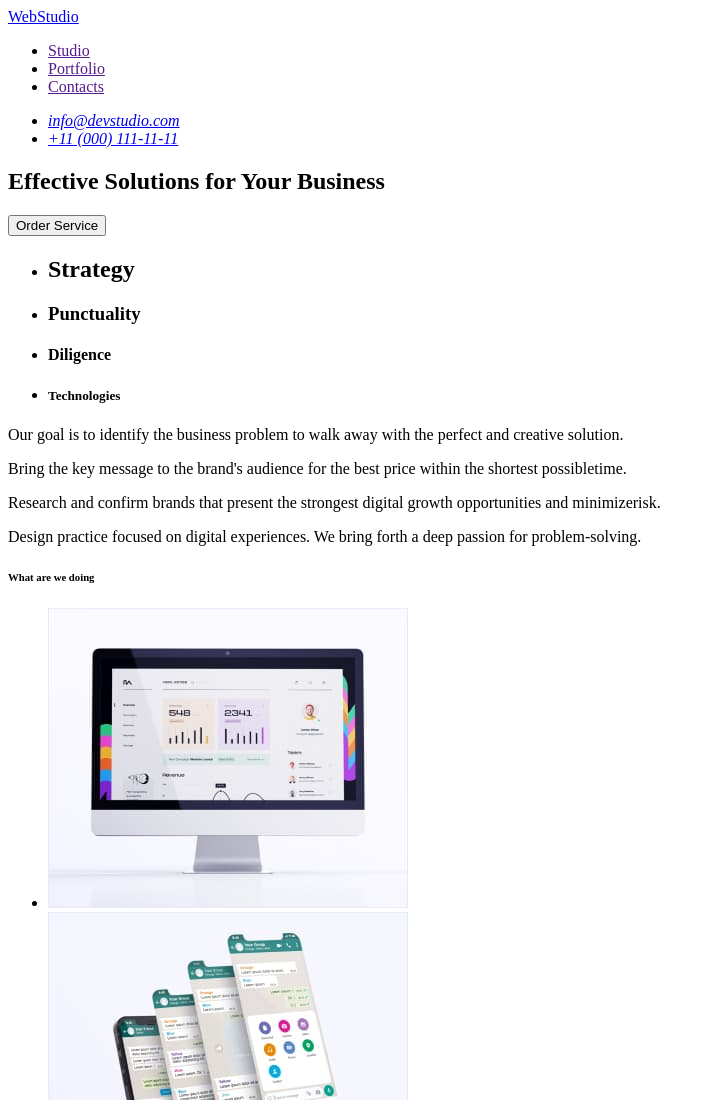
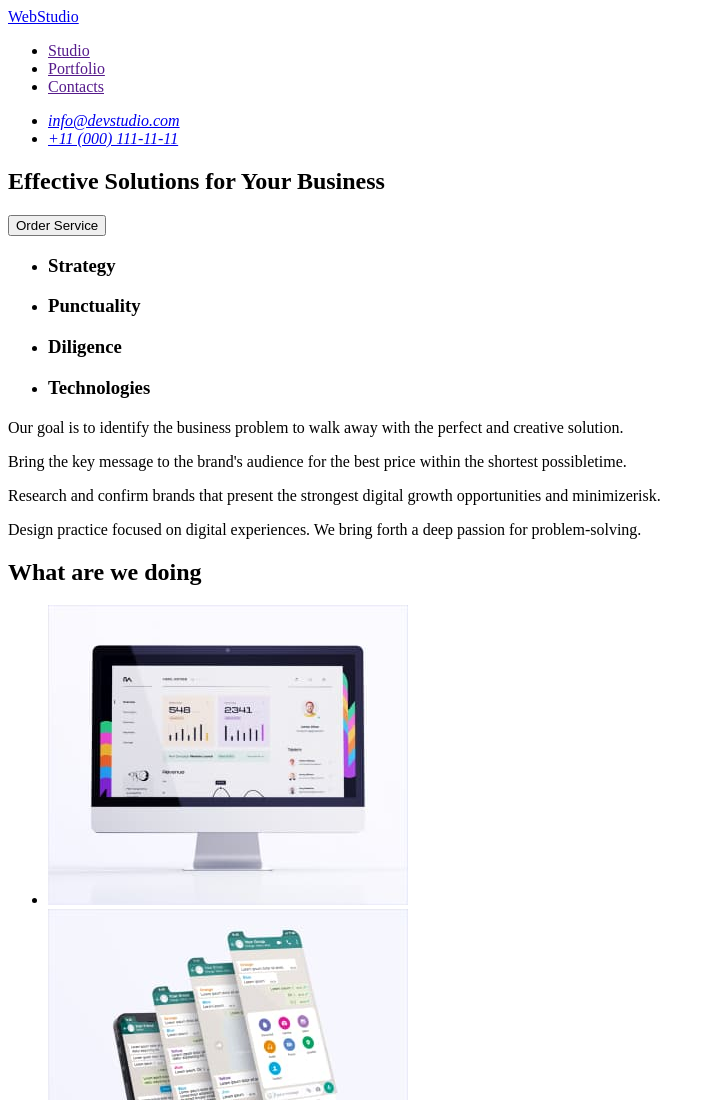
Before and after one commit to Juli1a1/goit-markup-hw-01, a plain HTML site: page index.html in a window 1280 px wide. Shown: the top 1100 px of the page, without its empty margins (0-715 px from the left). Drawn offline with Linux system fonts and the light colour scheme.

Commit message:
виправлення помилок index.html

```diff
--- a/index.html
+++ b/index.html
@@ -35,12 +35,14 @@
 
         <!-- section 1 -->
         <section>
+
             <ul>
-                <li><h2>Strategy</h2></li>
+                <li><h3>Strategy</h3></li>
                 <li><h3>Punctuality</h3></li>
-                <li><h4>Diligence</h4></li>
-                <li><h5>Technologies</h5></li>
+                <li><h3>Diligence</h3></li>
+                <li><h3>Technologies</h3></li>
             </ul>
+            <h2></h2>
             <p>Our goal is to identify the business
             problem to walk away with the perfect and creative solution.</p>
             <p>Bring the key message to the brand's audience for the best price
@@ -53,7 +55,7 @@
 
         <!-- section 2 -->
         <section>
-            <h6>What are we doing</h6>
+            <h2>What are we doing</h2>
             <ul>
             <li><img src="./images/comp_sect2.jpg" alt="computer" width="360"></li>
             <li><img src="./images/tel_sect2.jpg" alt="phonescreen" width="360"></li>
```
